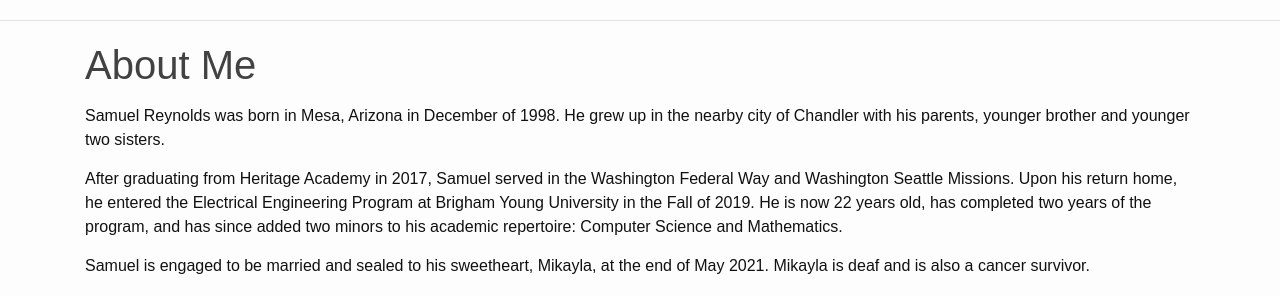
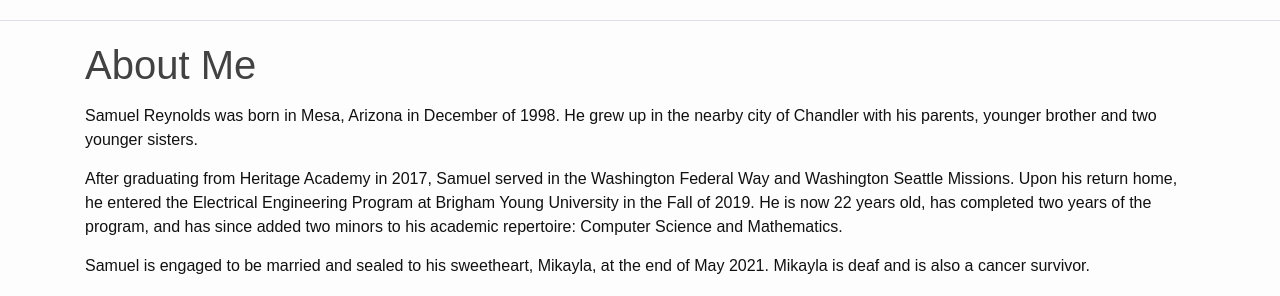
Before and after one commit to TheDHCreator/thedhcreator.github.io, a Jekyll site: the page built from _pages/about.md, in a window 1280 px wide. Shown: the part 155-451 px from the top of the page. Built offline with Jekyll 4.4.1, drawn with Linux system fonts in a browser that asks for light colours.

```diff
--- a/_pages/about.md
+++ b/_pages/about.md
@@ -3,7 +3,7 @@ layout: default
 title: About Me
 ---
 
-Samuel Reynolds was born in Mesa, Arizona in December of 1998. He grew up in the nearby city of Chandler with his parents, younger brother and younger two sisters.
+Samuel Reynolds was born in Mesa, Arizona in December of 1998. He grew up in the nearby city of Chandler with his parents, younger brother and two younger sisters.
 
 After graduating from Heritage Academy in 2017, Samuel served in the Washington Federal Way and Washington Seattle Missions. Upon his return home, he entered the Electrical Engineering Program at Brigham Young University in the Fall of 2019. He is now 22 years old, has completed two years of the program, and has since added two minors to his academic repertoire: Computer Science and Mathematics.
 
```
